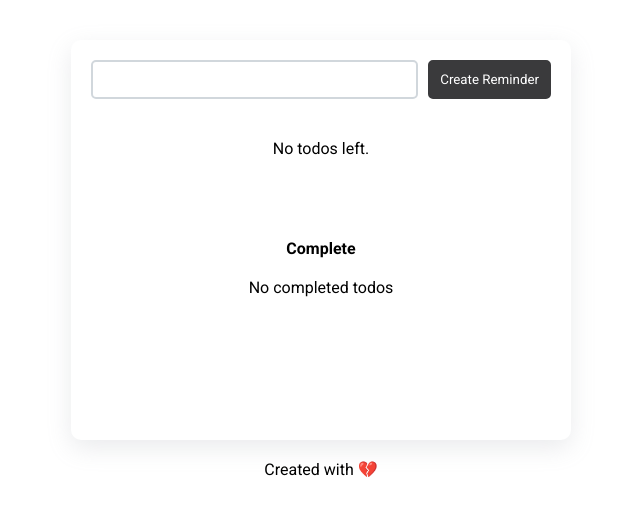
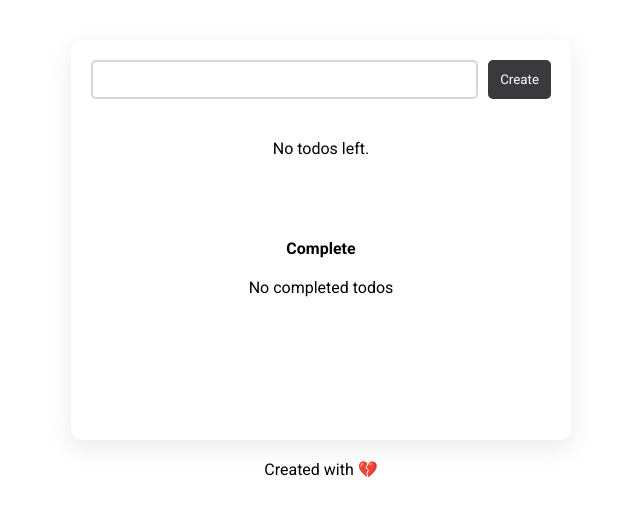
Before and after one commit to Rizki36/todo-vue, a Vue app: page / in a window 1280 px wide. Shown: the part 151-666 px from the top of the page, without its empty margins (319-959 px from the left). Built offline with nearby package versions, Linux system fonts and the light colour scheme.

Commit message:
style: change btn text

```diff
--- a/src/components/todo/TodoHeader.vue
+++ b/src/components/todo/TodoHeader.vue
@@ -1,7 +1,7 @@
 <template>
   <header>
     <input v-model="title" class="input" type="text" />
-    <button class="btn" @click="handleClick">Create Reminder</button>
+    <button class="btn" @click="handleClick">Create </button>
   </header>
 </template>
 
```
